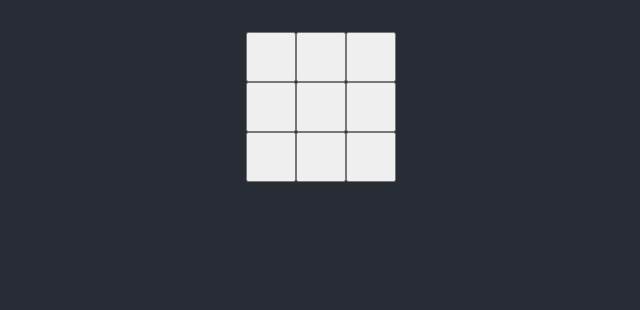
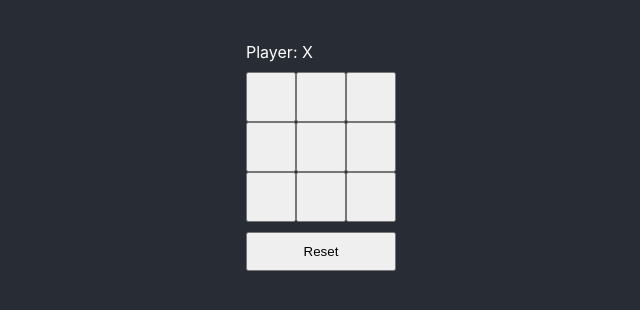
Before and after one commit to samanrashidii/tictactoe, a React (Create React App) app: page / in a window 1280 px wide. Shown: the top 310 px of the page, without its empty margins (319-959 px from the left). Built offline with nearby package versions, Linux system fonts and the light colour scheme.

Commit message:
feature: game logic finished

```diff
--- a/src/App.css
+++ b/src/App.css
@@ -22,12 +22,16 @@ button{
 }
 
 .game-board{
-  display: flex;
-  flex-wrap: wrap;
   width: 150px;
 }
 
-.game-board .square{
+.board{
+  display: flex;
+  flex-wrap: wrap;
+  width: 100%;
+}
+
+.board .square{
   flex: 0 0 33.3333%;
 }
 
@@ -35,3 +39,14 @@ button{
   width: 50px;
   height: 50px;
 }
+
+.panel{
+  color: #ffffff;
+  padding: 10px 0;
+}
+
+.reset-button{
+  width: 100%;
+  padding: 10px 0;
+  margin-top: 10px;
+}
--- a/src/components/Board.js
+++ b/src/components/Board.js
@@ -1,11 +1,16 @@
 import Square from './Square';
 import { useState } from 'react';
 
-export default function App () {
+export default function Board () {
     const [xIsNext, setXIsNext] = useState(true);
     const [squares, setSquares] = useState(Array(9).fill(null))
+    const [history, setHistory] = useState([])
+    const currentPlayer = `Player: ${xIsNext ? 'X' : 'O'}`;
 
     const handleClick = function (i) {
+        if (squares[i] || calculateWinner(squares)) {
+            return;
+        }
         const newSquares = squares.slice();
         if (xIsNext) {
             newSquares[i] = 'X';
@@ -13,11 +18,47 @@ export default function App () {
             newSquares[i] = 'O';
         }
         setSquares(newSquares);
+        if (calculateWinner(newSquares)) {
+            alert(`Winner is ${xIsNext ? 'X' : 'O'}`)
+        } else {
             setXIsNext(!xIsNext);
+        }
+    }
+
+    const resetBoard = function () {
+        setSquares(Array(9).fill(null));
+    }
+
+    function calculateWinner (squares) {
+        const lines = [
+          [0, 1, 2],
+          [3, 4, 5],
+          [6, 7, 8],
+          [0, 3, 6],
+          [1, 4, 7],
+          [2, 5, 8],
+          [0, 4, 8],
+          [2, 4, 6]
+        ];
+        for (let i = 0; i < lines.length; i++) {
+          const [a, b, c] = lines[i];
+          if (squares[a] && squares[a] === squares[b] && squares[a] === squares[c]) {
+            return squares[a];
+          }
+        }
+        return null;
       }
 
     return (
       <div className="game-board">
+        <div
+            className="panel"
+        >
+            {currentPlayer}
+        </div>
+        <div
+            className="board"
+        >
             {squares.map((square, index) => (
                 <Square
                     key={index}
@@ -26,5 +67,12 @@ export default function App () {
                 />
             ))}
         </div>
+        <button
+            className="reset-button"
+            onClick={resetBoard}
+        >
+            Reset
+        </button>
+      </div>
     );
 };
```
Lines whose indentation alone changed are shown as unchanged.
